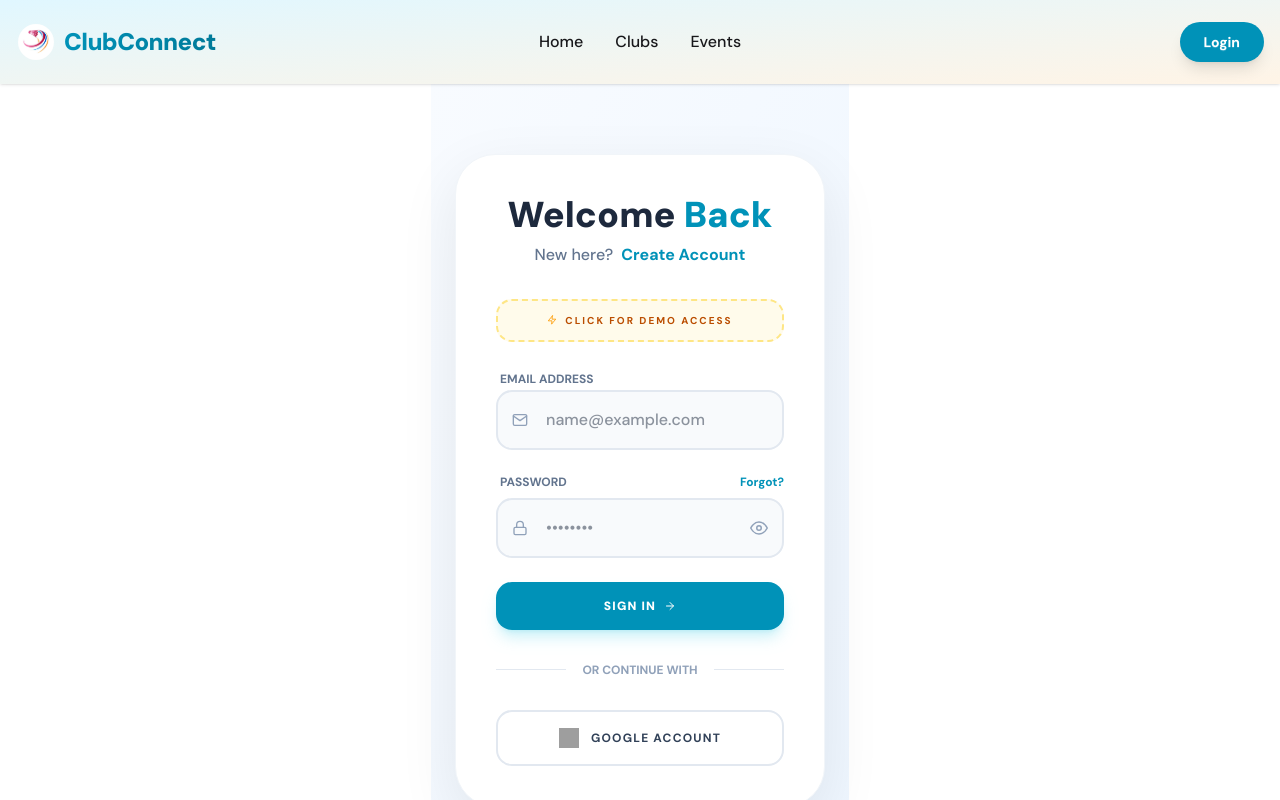
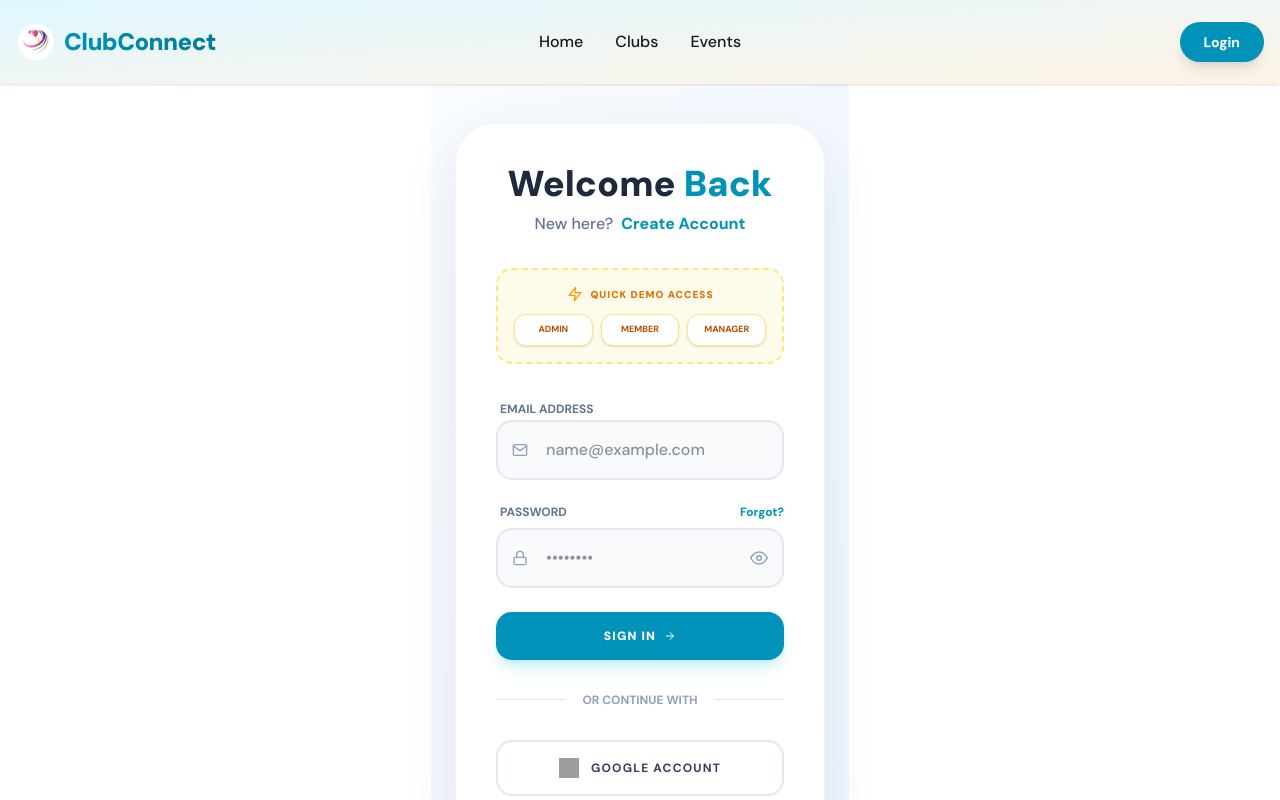
Before and after one commit to MstMahfuzaAkter/ClubSphere_Client, a React (Vite) app: page /login in a window 1280 px wide. Shown: the top 800 px of the page. Built offline with nearby package versions, Linux system fonts and the light colour scheme; no server answers; grey boxes are pictures that could not be loaded.

Commit message:
added credentials

```diff
--- a/src/Pages/Authpage/Login.jsx
+++ b/src/Pages/Authpage/Login.jsx
@@ -5,10 +5,12 @@ import useGoogleLogin from "../../Hook/useGoogolelogin";
 import useAuth from "../../Hook/useAuth";
 import { toast } from "react-toastify";
 import { motion } from "framer-motion";
-import { FiMail, FiLock, FiEye, FiEyeOff, FiArrowRight, FiZap } from "react-icons/fi";
+import { FiMail, FiLock, FiEye, FiEyeOff, FiArrowRight, FiZap, FiLoader } from "react-icons/fi";
 
 const Login = () => {
   const [showPassword, setShowPassword] = useState(false);
+  const [loading, setLoading] = useState(false);
+
   const handlegooglelogin = useGoogleLogin();
   const { loginuser } = useAuth();
   const location = useLocation();
@@ -21,21 +23,33 @@ const Login = () => {
     formState: { errors },
   } = useForm();
 
-  // 🔹 Demo Login Function (Auto-fill)
-  const handleDemoLogin = () => {
-    setValue("email", "admin@clubsphere.com");
-    setValue("password", "Admin@123");
-    toast.info("Demo credentials applied! 🔐");
+  // 🔹 Enhanced Demo Login Function
+  const handleDemoLogin = (role) => {
+    const credentials = {
+      admin: { email: "admin@clubsphere.com", pass: "Admin@123" },
+      member: { email: "saru@gmail.com", pass: "123asdA!" },
+      manager: { email: "oni@gmail.com", pass: "123asdA!" },
+    };
+
+    const selected = credentials[role];
+    setValue("email", selected.email);
+    setValue("password", selected.pass);
+    toast.info(`${role.charAt(0).toUpperCase() + role.slice(1)} credentials applied! 🔐`);
   };
 
   const handlelogin = (data) => {
+    setLoading(true);
     loginuser(data.email, data.password)
       .then(() => {
         toast.success("Welcome back! Login successful ✨");
         navigate(location.state?.from || "/");
       })
-      .catch(() => {
+      .catch((err) => {
+        console.error(err);
         toast.error("Invalid credentials. Please try again!");
+      })
+      .finally(() => {
+        setLoading(false);
       });
   };
 
@@ -58,16 +72,30 @@ const Login = () => {
           </p>
         </div>
 
-        {/* 🔹 Demo Login Button */}
-        <button
-          onClick={handleDemoLogin}
-          type="button"
-          className="w-full mb-6 bg-amber-50 border-2 border-dashed border-amber-200 text-amber-700 py-3 rounded-2xl font-bold text-[10px] uppercase tracking-[0.2em] hover:bg-amber-100 transition-all flex items-center justify-center gap-2"
-        >
-          <FiZap className="text-amber-500" /> Click for Demo Access
-        </button>
+        {/* 🔹 Demo Login Selector */}
+        <div className="mb-8 p-4 bg-amber-50 border-2 border-dashed border-amber-200 rounded-2xl">
+          <div className="flex items-center justify-center gap-2 mb-3">
+            <FiZap className="text-amber-500" />
+            <p className="text-[10px] font-black uppercase tracking-widest text-amber-600">
+              Quick Demo Access
+            </p>
+          </div>
+          <div className="grid grid-cols-3 gap-2">
+            {['admin', 'member', 'manager'].map((role) => (
+              <button
+                key={role}
+                type="button"
+                onClick={() => handleDemoLogin(role)}
+                className="py-2 px-1 bg-white border border-amber-200 rounded-xl text-[9px] font-bold uppercase text-amber-700 hover:bg-[#0092b8] hover:text-white hover:border-[#0092b8] transition-all shadow-sm active:scale-95"
+              >
+                {role}
+              </button>
+            ))}
+          </div>
+        </div>
 
         <form onSubmit={handleSubmit(handlelogin)} className="space-y-6">
+          {/* Email Field */}
           <div className="space-y-2">
             <label className="text-xs font-bold uppercase text-slate-500 ml-1">Email Address</label>
             <div className="relative group">
@@ -82,6 +110,7 @@ const Login = () => {
             {errors.email && <p className="text-rose-500 text-xs font-semibold ml-1">{errors.email.message}</p>}
           </div>
 
+          {/* Password Field */}
           <div className="space-y-2">
             <div className="flex justify-between items-center ml-1">
               <label className="text-xs font-bold uppercase text-slate-500">Password</label>
@@ -106,8 +135,13 @@ const Login = () => {
             {errors.password && <p className="text-rose-500 text-xs font-semibold ml-1">{errors.password.message}</p>}
           </div>
 
-          <button type="submit" className="w-full bg-[#0092b8] hover:bg-[#007a99] text-white py-4 rounded-2xl font-black uppercase text-xs tracking-widest transition-all shadow-lg shadow-cyan-500/20 flex items-center justify-center gap-2 active:scale-[0.98]">
-            Sign In <FiArrowRight />
+          {/* Submit Button */}
+          <button
+            type="submit"
+            disabled={loading}
+            className="w-full bg-[#0092b8] hover:bg-[#007a99] disabled:bg-slate-400 text-white py-4 rounded-2xl font-black uppercase text-xs tracking-widest transition-all shadow-lg shadow-cyan-500/20 flex items-center justify-center gap-2 active:scale-[0.98]"
+          >
+            {loading ? <FiLoader className="animate-spin text-lg" /> : <>Sign In <FiArrowRight /></>}
           </button>
         </form>
 
```
